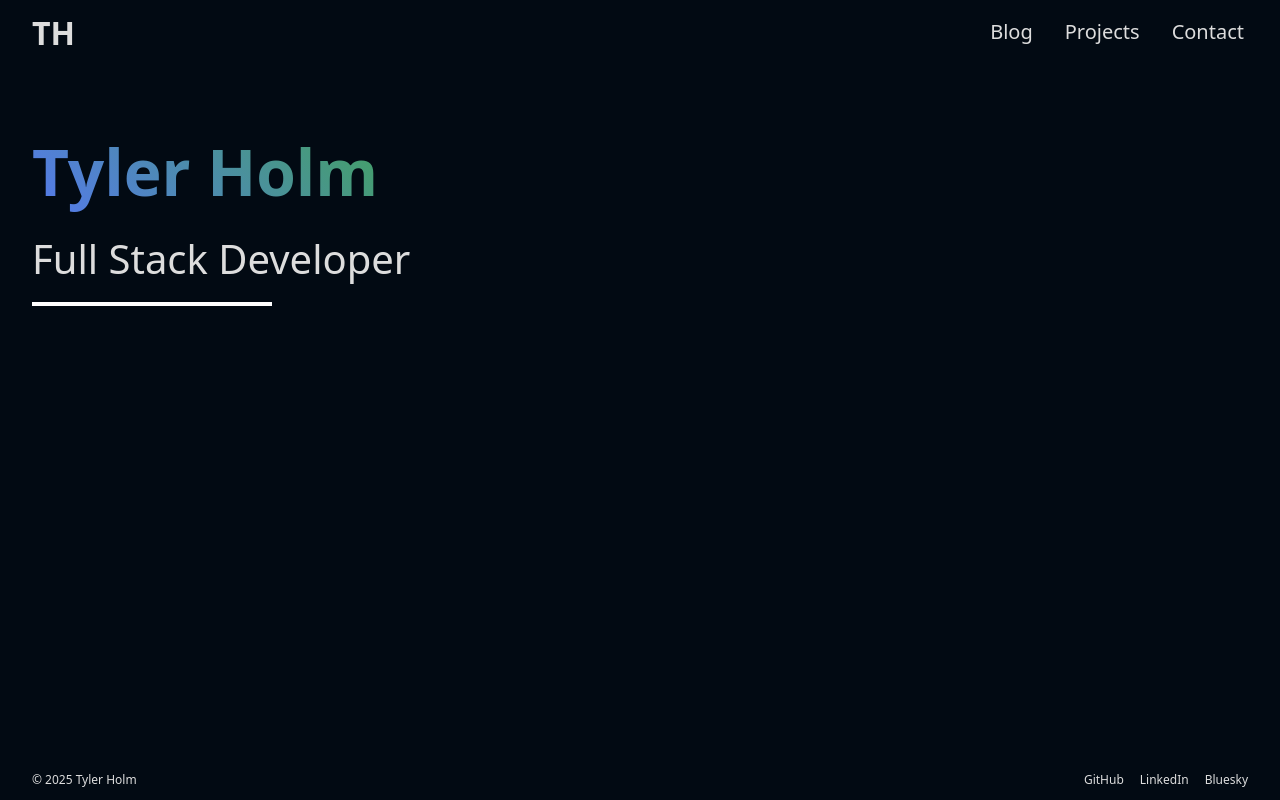
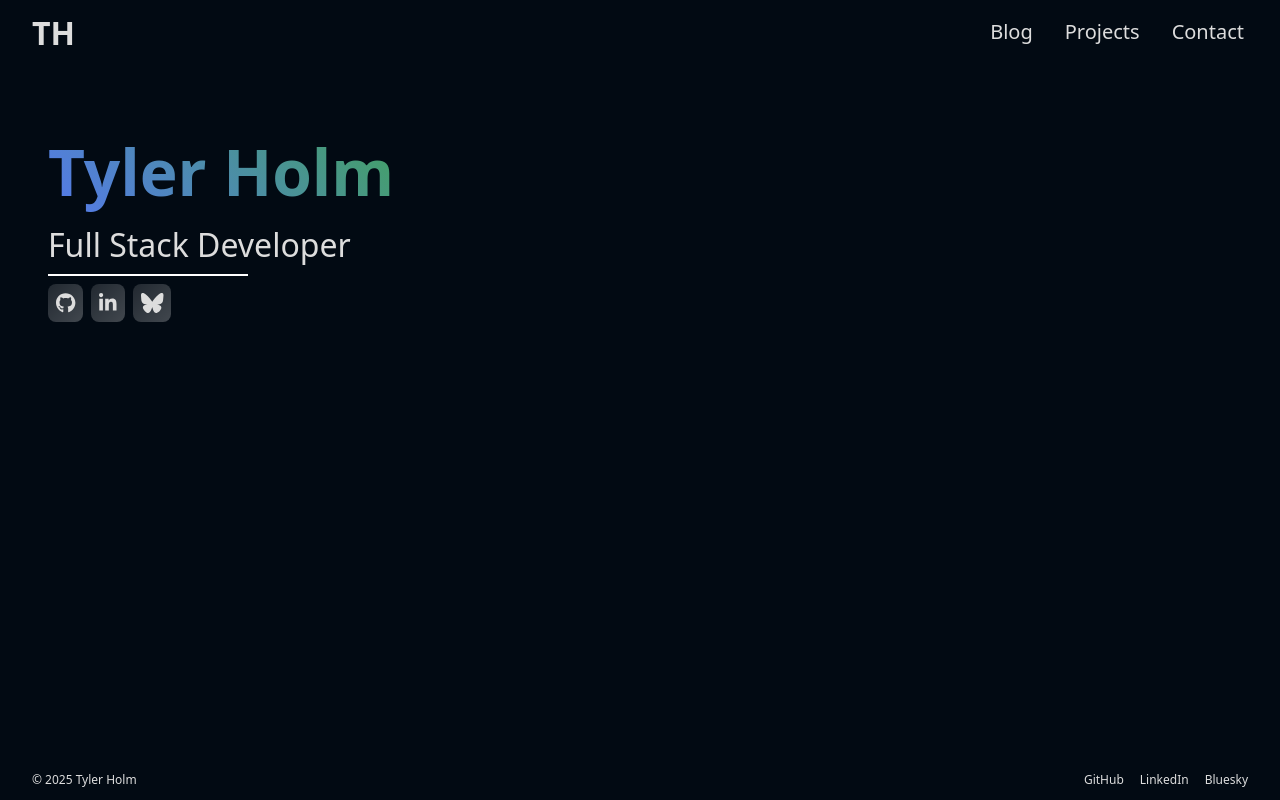
Before and after one commit to callmekass/portfolio, an Angular app in the folder angular-portfolio/: page / in a window 1280 px wide. Built offline with nearby package versions, Linux system fonts and the light colour scheme.

Commit message:
add social icons

```diff
--- a/angular-portfolio/package.json
+++ b/angular-portfolio/package.json
@@ -19,6 +19,11 @@
     "@angular/platform-browser-dynamic": "^19.1.0",
     "@angular/platform-server": "^19.1.0",
     "@angular/router": "^19.1.0",
+    "@fortawesome/angular-fontawesome": "^1.0.0",
+    "@fortawesome/fontawesome-free": "^6.7.2",
+    "@fortawesome/fontawesome-svg-core": "^6.7.2",
+    "@fortawesome/free-brands-svg-icons": "^6.7.2",
+    "@fortawesome/free-solid-svg-icons": "^6.7.2",
     "express": "^4.18.2",
     "rxjs": "~7.8.0",
     "tslib": "^2.3.0",
--- a/angular-portfolio/src/app/pages/home/home.component.html
+++ b/angular-portfolio/src/app/pages/home/home.component.html
@@ -1,7 +1,21 @@
 <div id="home">
   <div id="landing">
-    <p id="name">Tyler Holm</p>
-    <p id="landing-title">Full Stack Developer</p>
-    <div class="landing-divider"></div>
+    <div id="land-col-1">
+      <p id="name">Tyler Holm</p>
+      <p id="landing-title">Full Stack Developer</p>
+      <div class="landing-divider"></div>
+      <div class="socials">
+        <a class="icon" href="">
+          <fa-icon [icon]="['fab', 'github']" size="lg"></fa-icon>
+        </a>
+        <a class="icon" href="">
+          <fa-icon [icon]="['fab', 'linkedin-in']" size="lg"></fa-icon>
+        </a>
+        <a class="icon" href="">
+          <fa-icon [icon]="['fab', 'bluesky']" size="lg"></fa-icon>
+        </a>
+      </div>
+    </div>
+    <div id="land-col-2"></div>
   </div>
 </div>
--- a/angular-portfolio/src/app/pages/home/home.component.scss
+++ b/angular-portfolio/src/app/pages/home/home.component.scss
@@ -5,8 +5,8 @@
 }
 
 .landing-divider {
-  width: 240px;
-  border-bottom: 4px solid $white;
+  width: 200px;
+  border-bottom: 2px solid $white;
 }
 
 #id {
@@ -15,7 +15,7 @@
 
 #landing {
   display: flex;
-  flex-direction: column;
+  flex-direction: row;
   height: 100%;
   padding: 4rem 0rem;
 }
@@ -30,7 +30,59 @@
 }
 
 #landing-title {
-  font-size: 2.5rem;
-  font-weight: 400;
-  margin: 1rem 0;
+  font-size: 2rem;
+  font-weight: 500;
+  margin: 0.5rem 0;
 }
+
+#land-col-1 {
+  display: flex;
+  flex-direction: column;
+  width: 400px;
+  padding: 0rem 1rem;
+}
+
+#land-col-2 {
+  display: flex;
+  flex-direction: column;
+  padding: 1rem 1rem;
+}
+
+.socials {
+  margin-top: 0.5rem;
+}
+
+.icon:not(:last-child) {
+  margin-right: 0.5rem;
+}
+
+.icon {
+  display: inline-flex;
+  padding: 0.5rem;
+  border-radius: 0.5rem;
+  background: linear-gradient(135deg, #ffffff20, #ffffff40);
+  align-items: center;
+  height: fit-content;
+  width: fit-content;
+}
+
+.icon:hover,
+.icon:focus {
+  background: linear-gradient(135deg, #ffffff30, #ffffff50);
+}
+
+@media screen and (max-width: 800px) {
+  #landing {
+    flex-direction: column;
+  }
+
+  #land-col-1 {
+    width: 100%;
+    padding: 0;
+  }
+
+  #land-col-2 {
+    width: 100%;
+    padding: 1rem 0rem;
+  }
+}
--- a/angular-portfolio/src/app/pages/home/home.component.ts
+++ b/angular-portfolio/src/app/pages/home/home.component.ts
@@ -1,11 +1,20 @@
 import { Component } from '@angular/core';
+import { FontAwesomeModule } from '@fortawesome/angular-fontawesome';
+import { FaIconLibrary } from '@fortawesome/angular-fontawesome';
+import {
+  faGithub,
+  faLinkedinIn,
+  faBluesky,
+} from '@fortawesome/free-brands-svg-icons';
 
 @Component({
   selector: 'app-home',
-  imports: [],
+  imports: [FontAwesomeModule],
   templateUrl: './home.component.html',
-  styleUrl: './home.component.scss'
+  styleUrl: './home.component.scss',
 })
 export class HomeComponent {
-
+  constructor(library: FaIconLibrary) {
+    library.addIcons(faGithub, faLinkedinIn, faBluesky);
+  }
 }
```
Also changed, not shown: 1 other file (tests, documents, lock files or other folders).
